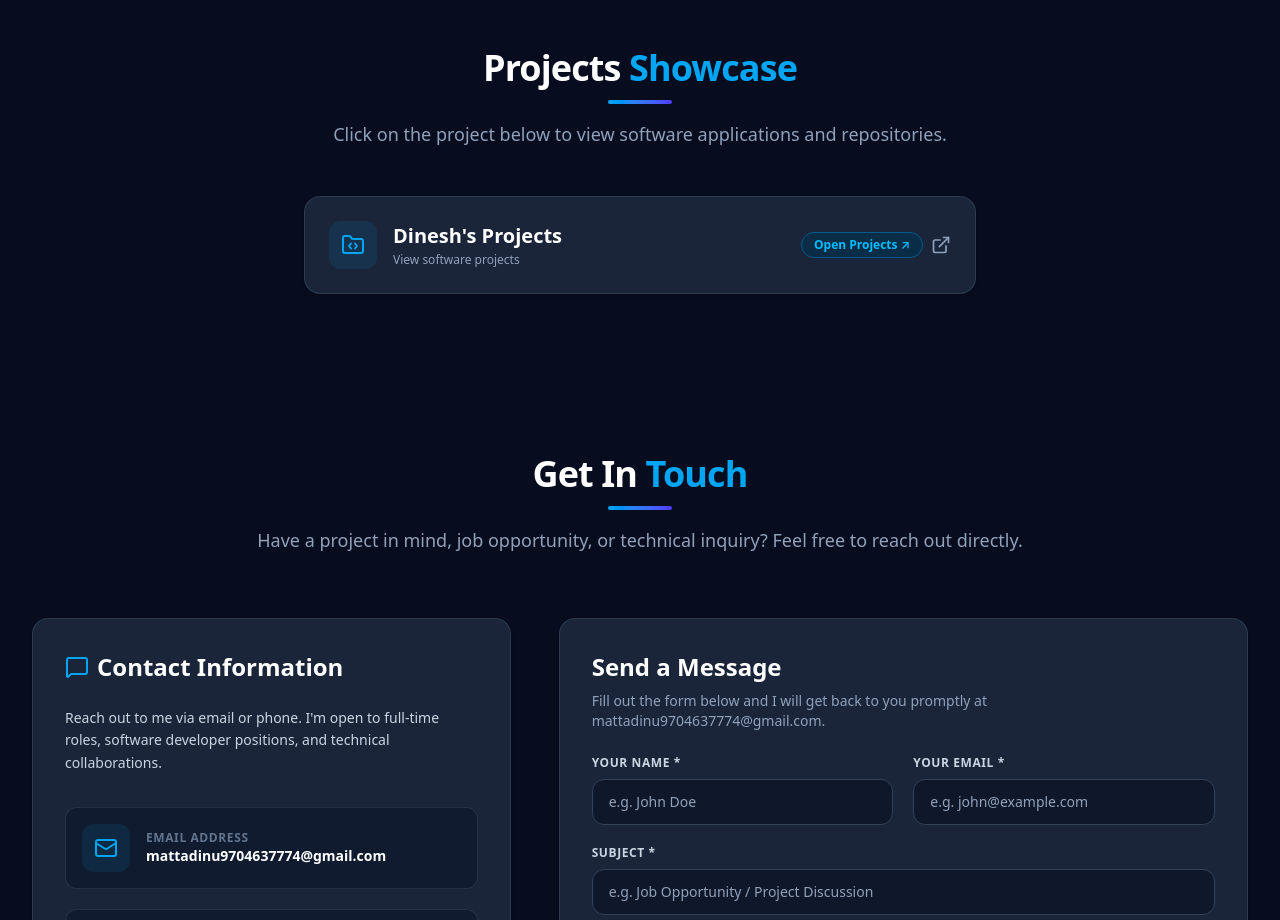
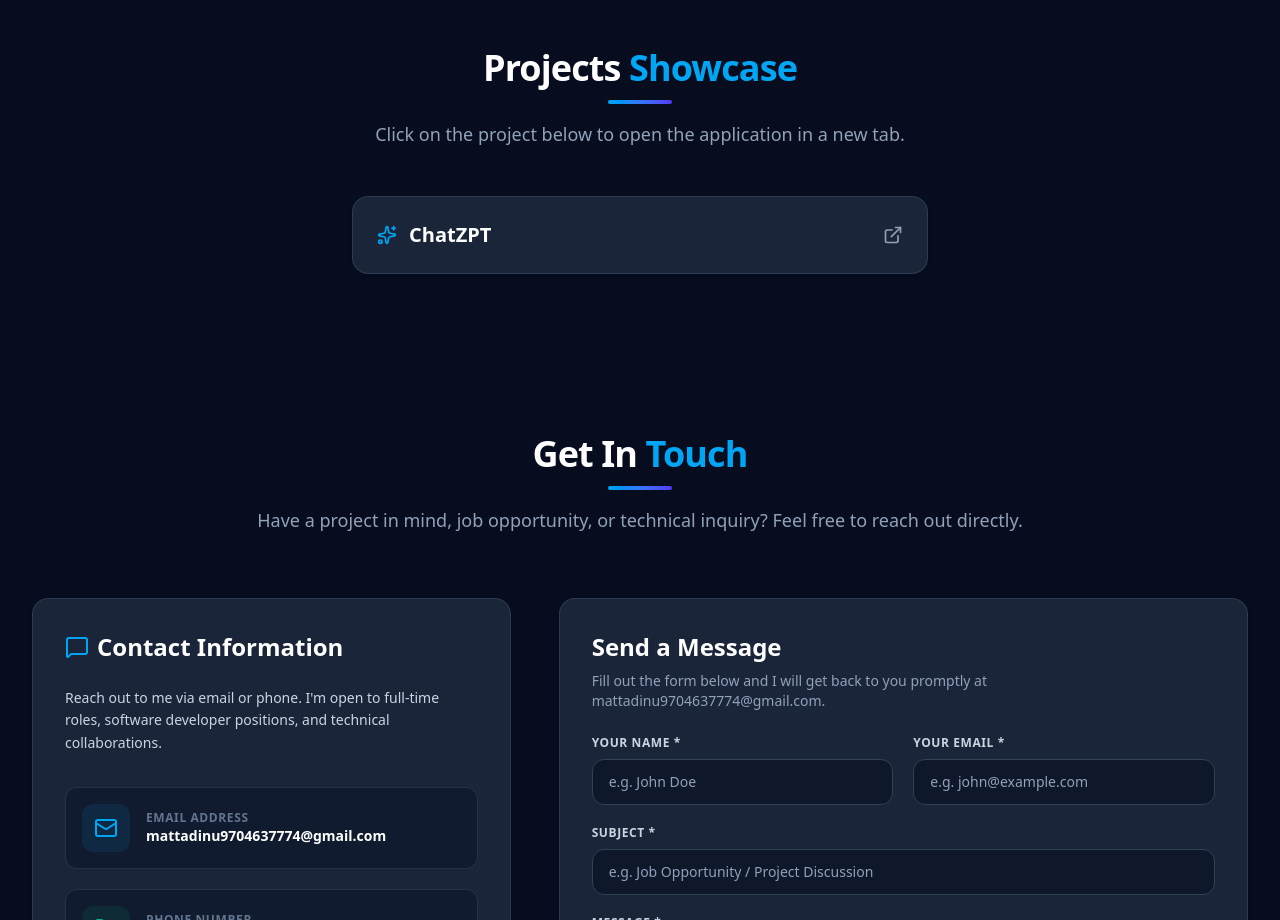
Before and after one commit to dinu18s/my-portfolio, a React (Vite) app: page / in a window 1280 px wide. Shown: the part 3500-4420 px from the top of the page. Built offline with nearby package versions, Linux system fonts and the light colour scheme.

Commit message:
Update Projects section to display ChatZPT project linking to Vercel app

```diff
--- a/src/components/Projects.jsx
+++ b/src/components/Projects.jsx
@@ -1,5 +1,5 @@
 import React from 'react';
-import { ExternalLink, FolderCode } from 'lucide-react';
+import { ExternalLink, Sparkles } from 'lucide-react';
 import { projectsData } from '../data/portfolioData';
 
 export default function Projects() {
@@ -14,12 +14,12 @@ export default function Projects() {
           </h2>
           <div className="w-16 h-1 bg-gradient-to-r from-sky-500 to-indigo-600 mx-auto mt-3 rounded-full" />
           <p className="mt-4 text-slate-600 dark:text-slate-400 text-lg">
-            Click on the project below to view software applications and repositories.
+            Click on the project below to open the application in a new tab.
           </p>
         </div>
 
-        {/* Project Card Displaying ONLY "Dinesh's Projects" */}
-        <div className="max-w-2xl mx-auto">
+        {/* Project Displaying ONLY "ChatZPT" */}
+        <div className="max-w-xl mx-auto">
           {projectsData.map((project) => (
             <a
               key={project.id || project.name}
@@ -28,24 +28,14 @@ export default function Projects() {
               rel="noopener noreferrer"
               className="group flex items-center justify-between p-6 rounded-2xl bg-white dark:bg-slate-800/90 border border-slate-200/80 dark:border-slate-700/80 shadow-sm hover:shadow-xl hover:border-sky-500/60 hover:bg-sky-50/50 dark:hover:bg-slate-800 transition-all duration-300"
             >
-              <div className="flex items-center gap-4">
-                <div className="w-12 h-12 rounded-xl bg-sky-500/10 text-sky-500 flex items-center justify-center shrink-0 group-hover:scale-110 group-hover:bg-sky-500 group-hover:text-white transition-all">
-                  <FolderCode className="w-6 h-6" />
-                </div>
-                <div>
-                  <h3 className="text-lg sm:text-xl font-bold text-slate-900 dark:text-white group-hover:text-sky-500 dark:group-hover:text-sky-400 transition-colors">
-                    {project.name}
-                  </h3>
-                  <p className="text-xs text-slate-500 dark:text-slate-400 mt-0.5">
-                    View software projects
-                  </p>
-                </div>
+              <div className="flex items-center gap-3">
+                <Sparkles className="w-5 h-5 text-sky-500 group-hover:scale-110 transition-transform" />
+                <h3 className="text-xl font-bold text-slate-900 dark:text-white group-hover:text-sky-500 dark:group-hover:text-sky-400 transition-colors">
+                  {project.name}
+                </h3>
               </div>
 
               <div className="flex items-center gap-2 text-slate-400 group-hover:text-sky-500 transition-colors shrink-0">
-                <span className="hidden sm:inline text-xs font-semibold text-sky-600 dark:text-sky-400 bg-sky-50 dark:bg-sky-950/80 px-3 py-1 rounded-full border border-sky-200 dark:border-sky-800">
-                  Open Projects ↗
-                </span>
                 <ExternalLink className="w-5 h-5" />
               </div>
             </a>
--- a/src/data/portfolioData.js
+++ b/src/data/portfolioData.js
@@ -39,11 +39,11 @@ export const skillsData = {
   ]
 };
 
-// Single project entry: "Dinesh's Projects" redirecting directly to GitHub profile
+// Single project entry: "ChatZPT" redirecting to https://chatzpt-18-project.vercel.app/
 export const projectsData = [
   {
     id: 1,
-    name: "Dinesh's Projects",
-    url: "https://github.com/dinu18s"
+    name: "ChatZPT",
+    url: "https://chatzpt-18-project.vercel.app/"
   }
 ];
```
